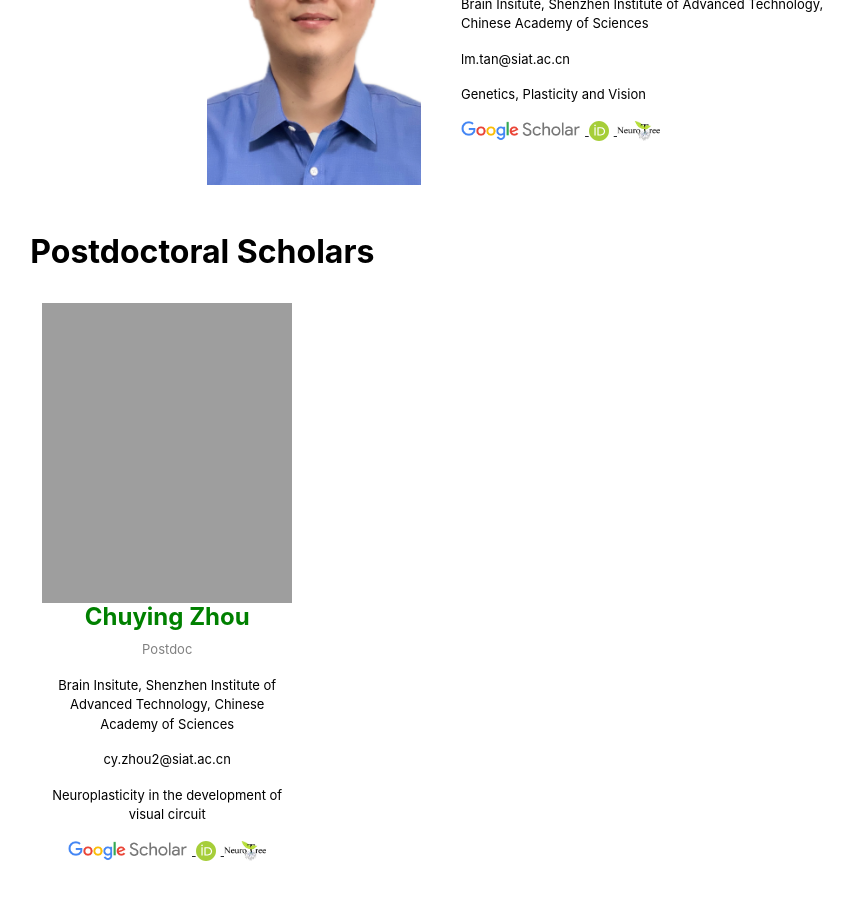
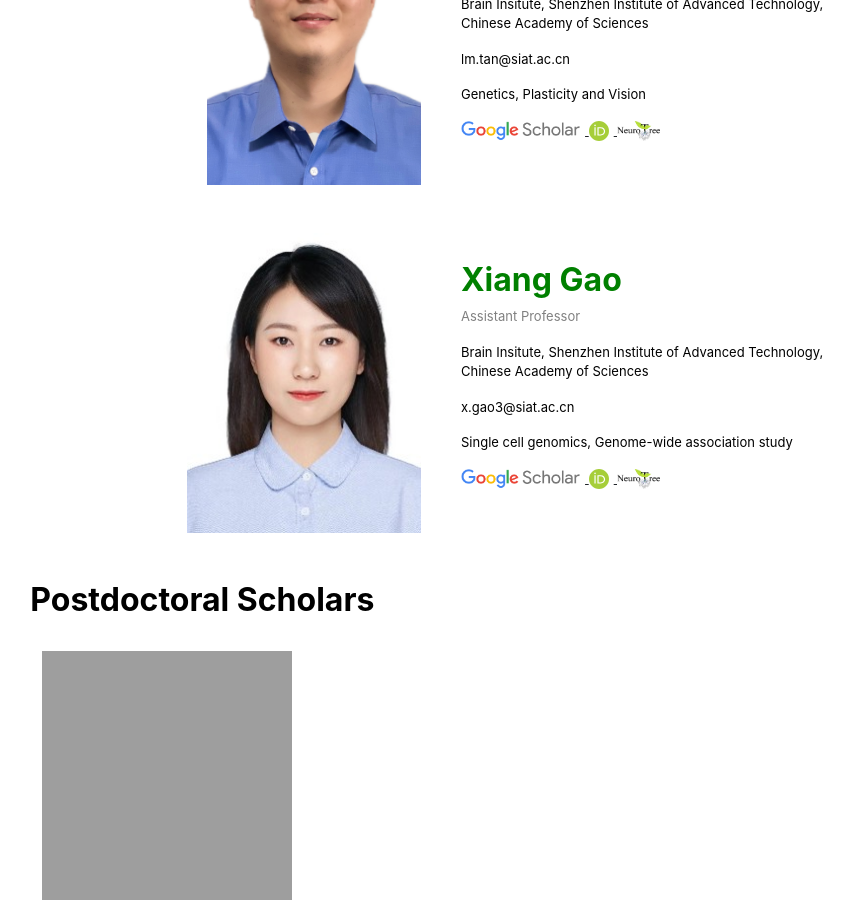
Before and after one commit to Tan-Lab-SIAT/lab-homepage, a Jekyll site: the page built from people.md, in a window 1280 px wide and 900 px high, scrolled down 457 px. Shown: the whole window, without its empty margins (199-1052 px from the left). Built offline with Jekyll 4.4.1, drawn with Linux system fonts in a browser that asks for light colours; some of the changed text lies outside the part shown.

Commit message:
Update settings.yml

```diff
--- a/_data/settings.yml
+++ b/_data/settings.yml
@@ -9,7 +9,7 @@ people:
 - {name: 'Liming Tan', title: 'Professor',type: 'Principle Investigator', department: 'Brain Insitute', institution: 'Shenzhen Institute of Advanced Technology, Chinese Academy of Sciences', email: 'lm.tan@siat.ac.cn', image: 'assets/img/limingtan_half.png',description: 'Genetics, Plasticity and Vision',googleScholar: "https://scholar.google.com/citations?user=mGhI_w4AAAAJ&hl=en",orcid: "https://orcid.org/0000-0002-7034-0321",neurotree: "https://neurotree.org/beta/tree.php?pid=746386" }
 - {name: 'Lin Wang', title: 'Research Assistant',type: 'Research Staff',department: 'Brain Insitute', institution: 'Shenzhen Institute of Advanced Technology, Chinese Academy of Sciences', email: 'l.wang@siat.ac.cn', image: 'assets/img/wanglin.jpg',description: 'Single cell spatial genomics, Computational Biology'}
 - {name: 'Chunyun Jia', title: 'Research Assistant',type: 'Research Staff', department: 'Brain Insitute', institution: 'Shenzhen Institute of Advanced Technology, Chinese Academy of Sciences',  email: 'cy.jia1@siat.ac.cn', image: 'assets/img/jiachunyun.jpg', description: 'Neuronal tracing, Neuroplasticity Research'}
-- {name: 'Xiang Gao', title: 'Assistant Professor',type: 'Research Staff', department: 'Brain Insitute', institution: 'Shenzhen Institute of Advanced Technology, Chinese Academy of Sciences',  email: 'x.gao3@siat.ac.cn', image: 'assets/img/gaoxiang.jpg', description: 'Single cell genomics, Genome-wide association study'}
+- {name: 'Xiang Gao', title: 'Assistant Professor',type: 'Principle Investigator', department: 'Brain Insitute', institution: 'Shenzhen Institute of Advanced Technology, Chinese Academy of Sciences',  email: 'x.gao3@siat.ac.cn', image: 'assets/img/gaoxiang.jpg', description: 'Single cell genomics, Genome-wide association study'}
 - {name: 'Chuying Zhou', title: 'Postdoc',type: 'Postdoctoral Scholars', department: 'Brain Insitute', institution: 'Shenzhen Institute of Advanced Technology, Chinese Academy of Sciences',  email: 'cy.zhou2@siat.ac.cn', image: 'assets/img/zhouchuying.jpg', description: 'Neuroplasticity in the development of visual circuit'}
 - {name: 'Jing Zhu', title: 'Postdoc',type: 'Postdoctoral Scholars', department: 'Brain Insitute', institution: 'Shenzhen Institute of Advanced Technology, Chinese Academy of Sciences',  email: 'j.zhu2@siat.ac.cn', image: 'assets/img/zhujing.jpg', description: 'Spatial transcriptomics and Neurobehavioral Research'}
 - {name: 'Yao Ge', title: 'PhD student',type: 'Graduate Students', department: 'Brain Insitute', institution: 'Southeast University & Shenzhen Institute of Advanced Technology, Chinese Academy of Sciences',  email: 'y.ge@siat.ac.cn', image: 'assets/img/geyao.jpg',description: 'Neuropixels, Animal behavior research' }
```
